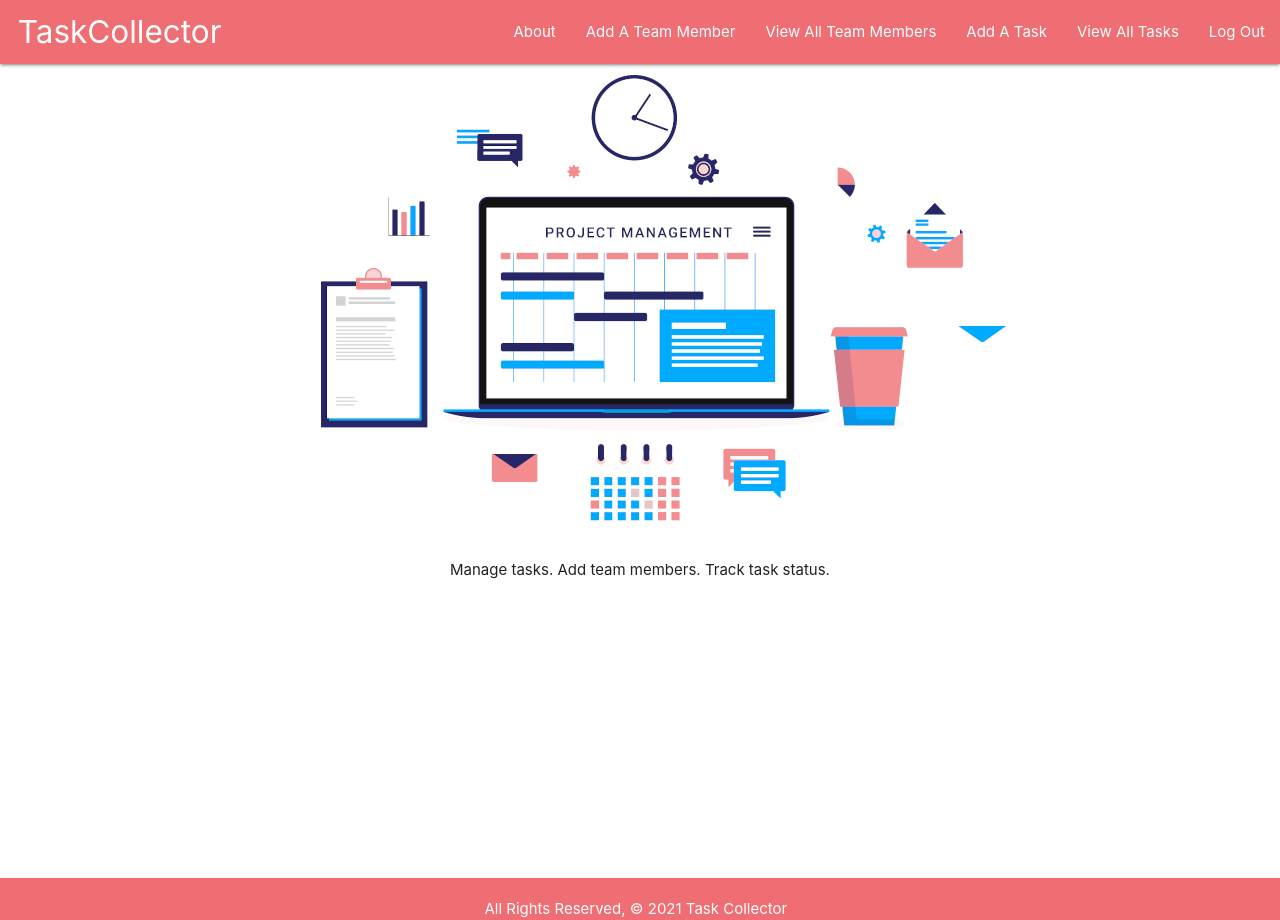
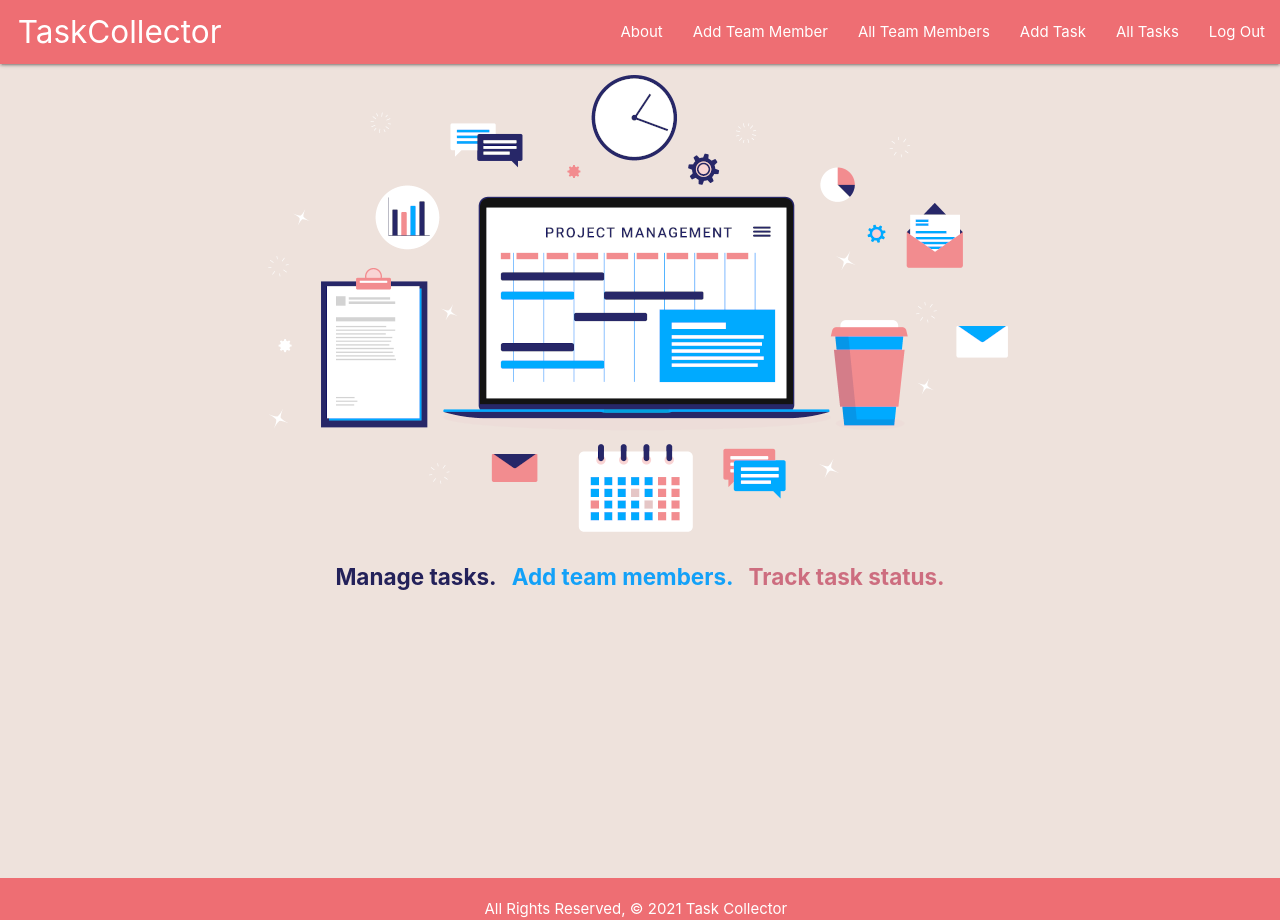
Before and after one commit to jcos201/Django-Task-Collector, a Django app: page / in a window 1280 px wide. Run offline with Django 3.2, Linux system fonts and the light colour scheme; the visitor is signed in with stand-in values (Sample User, id 1).

Commit message:
Adds CSS & edits Nav text

```diff
--- a/main_app/static/css/style.css
+++ b/main_app/static/css/style.css
@@ -1,16 +1,62 @@
 body {
     display: flex;
-    min-height: 100vh;
+    height: 100vh;
     flex-direction: column;
+    background-color: #EEE2DC;
 
 }
 
+main {
+  flex: 1 0 auto;
+}
+
+footer {
+  padding-top: 0;
+  min-width: 1vw !important;
+  text-align: center;
+}
+
+.logoSpace {
+  display: flex;
+  flex-direction: column;
+  justify-content: center;
+  align-items: center;
+}
 
 
-  main {
-    flex: 1 0 auto;
+.blurb {
+  display: flex;
+  flex-direction: row;
+  font-size: 1.5rem;
+  font-weight: bold;
+}
+
+.txt1 {
+  color: rgb(35, 33, 90);
+  padding-right: 15px;
+
+}
+
+.txt2 {
+  color:rgb(19, 161, 248);
+  padding-right: 15px;
+}
+
+.txt3 {
+  color: rgb(205, 109, 127)
+}
+@media (max-width: 800px) {
+  .blurb {
+    flex-direction: column;
   }
-  footer {
-    padding-top: 0;
-    text-align: right;
+
+  .txt1 {
+    padding-right: 0;
+
   }
+
+  .txt2 {
+    padding-right: 0;
+  }
+
+}
--- a/main_app/templates/base.html
+++ b/main_app/templates/base.html
@@ -31,10 +31,10 @@
         <ul class="right hide-on-med-and-down">
           <li><a href="{% url 'about' %}">About</a></li>
         {% if user.is_authenticated %}
-          <li><a href="{% url 'team_create' %}">Add A Team Member</a></li>
-          <li><a href="{% url 'team_index' %}">View All Team Members</a></li>
-          <li><a href="{% url 'tasks_create' %}">Add A Task</a></li>
-          <li><a href="{% url 'index' %}">View All Tasks</a></li>
+          <li><a href="{% url 'team_create' %}">Add Team Member</a></li>
+          <li><a href="{% url 'team_index' %}">All Team Members</a></li>
+          <li><a href="{% url 'tasks_create' %}">Add Task</a></li>
+          <li><a href="{% url 'index' %}">All Tasks</a></li>
           <li><a href="{% url 'logout' %}">Log Out</a></li>
         {% else %}
           <li><a href="{% url 'signup' %}">Sign Up</a></li>
@@ -47,10 +47,10 @@
     <ul class="sidenav" id="mobile-nav">
       <li><a href="{% url 'about' %}">About</a></li>
         {% if user.is_authenticated %}
-          <li><a href="{% url 'team_create' %}">Add A Team Member</a></li>
-          <li><a href="{% url 'team_index' %}">View All Team Members</a></li>
-          <li><a href="{% url 'tasks_create' %}">Add A Task</a></li>
-          <li><a href="{% url 'index' %}">View All Tasks</a></li>
+          <li><a href="{% url 'team_create' %}">Add Team Member</a></li>
+          <li><a href="{% url 'team_index' %}">All Team Members</a></li>
+          <li><a href="{% url 'tasks_create' %}">Add Task</a></li>
+          <li><a href="{% url 'index' %}">All Tasks</a></li>
           <li><a href="{% url 'logout' %}">Log Out</a></li>
         {% else %}
           <li><a href="{% url 'signup' %}">Sign Up</a></li>
```
